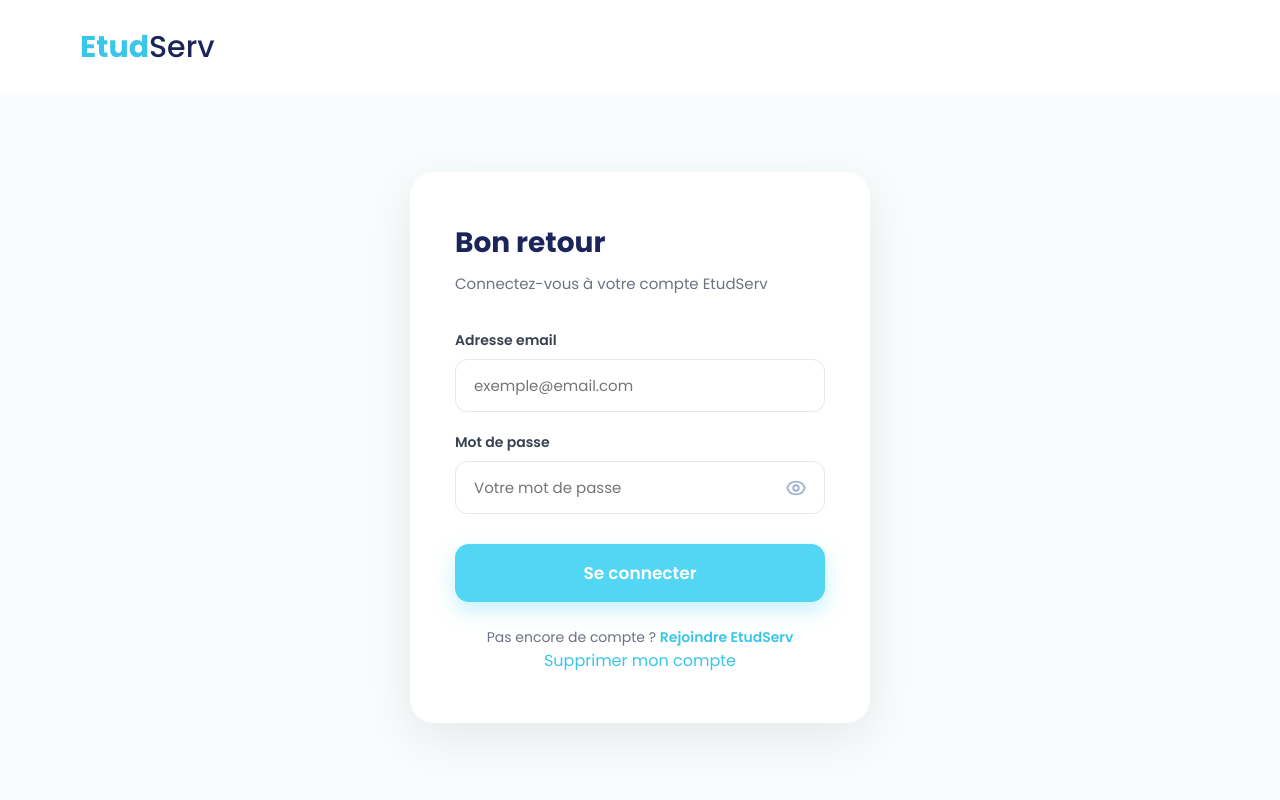
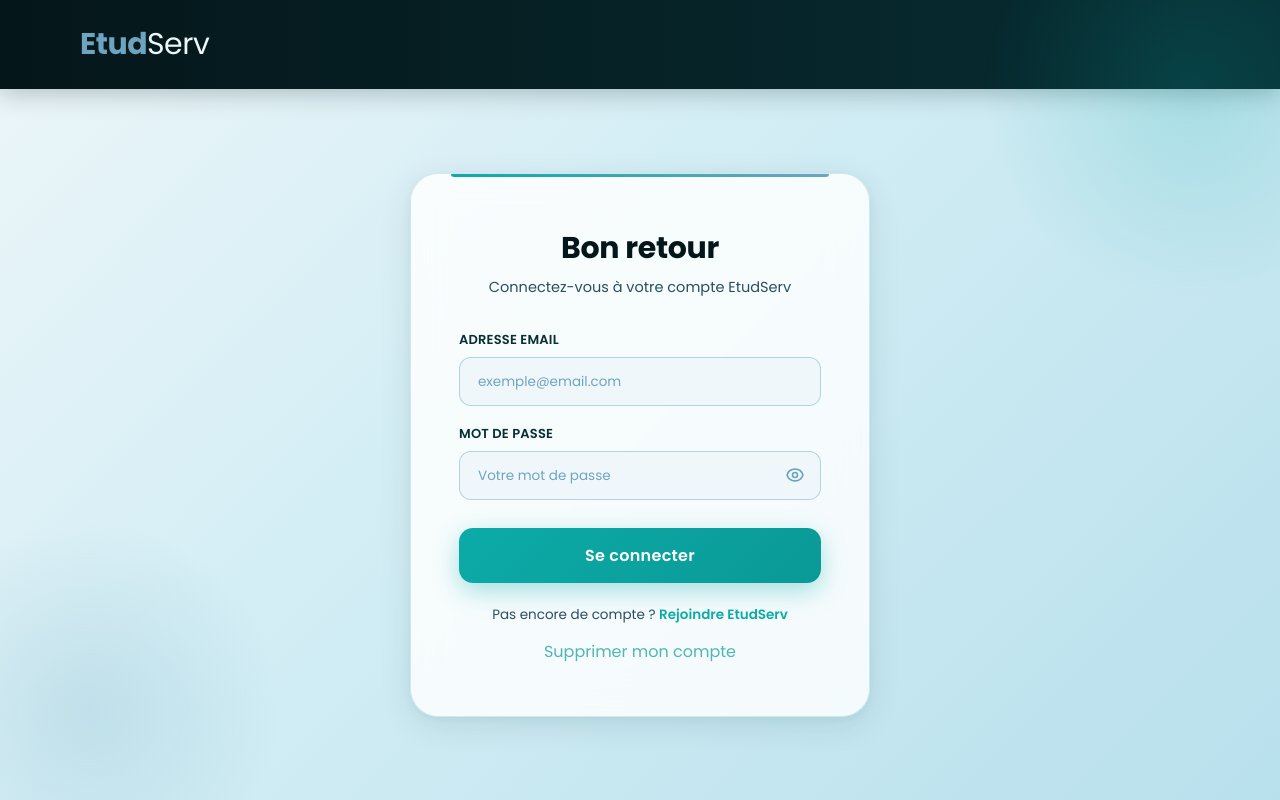
Before and after one commit to MedAbdellahi887/projet-INSAT, a Laravel app: page /login in a window 1280 px wide. Run offline with Laravel 12, Linux system fonts and the light colour scheme.

Commit message:
Update login.blade.php

```diff
--- a/resources/views/auth/login.blade.php
+++ b/resources/views/auth/login.blade.php
@@ -1,5 +1,3 @@
-{{-- resources/views/auth/login.blade.php --}}
-
 <!DOCTYPE html>
 <html lang="fr">
 
@@ -7,15 +5,14 @@
     <meta charset="utf-8">
     <title>EtudServ – Connexion</title>
     <style>
-        /* ================= GOOGLE FONT ================= */
         @import url('https://fonts.googleapis.com/css2?family=Poppins:wght@300;400;500;600;700;800&display=swap');
 
         * { margin: 0; padding: 0; box-sizing: border-box; }
 
         body {
             font-family: 'Poppins', sans-serif;
-            background: #F8FCFD;
-            color: #1B2559;
+            background: linear-gradient(135deg, #EDF6F9 0%, #d4eef5 40%, #b8e0ec 100%);
+            color: #05161A;
             min-height: 100vh;
             display: flex;
             flex-direction: column;
@@ -27,72 +24,131 @@
             display: flex;
             justify-content: space-between;
             align-items: center;
-            padding: 25px 80px;
-            background: white;
+            padding: 22px 80px;
+            background: linear-gradient(90deg, #05161A 0%, #072E33 100%);
+            box-shadow: 0 4px 24px rgba(5,22,26,0.25);
         }
 
-        .logo { font-size: 30px; font-weight: 700; }
-        .logo-blue  { color: #39C6E9; }
-        .logo-dark  { color: #1B2559; font-weight: 500; }
+        .logo { font-size: 30px; font-weight: 700; letter-spacing: -0.5px;}
+        .logo-blue { color: #6DA5C0; }
+        .logo-dark { color: #EDF6F9; font-weight: 400; }
+        .logo a{text-decoration: none;}
 
-        /* ================= LOGIN WRAPPER ================= */
+        /* ================= WRAPPER ================= */
         .login-wrapper {
             flex: 1;
             display: flex;
             justify-content: center;
             align-items: center;
             padding: 60px 20px;
+            position: relative;
         }
 
+        .login-wrapper::before {
+            content: '';
+            position: fixed;
+            top: -120px;
+            right: -120px;
+            width: 420px;
+            height: 420px;
+            background: radial-gradient(circle, rgba(12,171,168,0.18) 0%, transparent 70%);
+            border-radius: 50%;
+            pointer-events: none;
+        }
+
+        .login-wrapper::after {
+            content: '';
+            position: fixed;
+            bottom: -100px;
+            left: -100px;
+            width: 380px;
+            height: 380px;
+            background: radial-gradient(circle, rgba(109,165,192,0.20) 0%, transparent 70%);
+            border-radius: 50%;
+            pointer-events: none;
+        }
+
+        /* ================= CARD ================= */
         .login-box {
-            background: white;
-            border-radius: 24px;
-            padding: 50px 45px;
+            background: rgba(255, 255, 255, 0.82);
+            backdrop-filter: blur(18px);
+            -webkit-backdrop-filter: blur(18px);
+            border: 1.5px solid rgba(109,165,192,0.25);
+            border-radius: 28px;
+            padding: 52px 48px;
             width: 100%;
             max-width: 460px;
-            box-shadow: 0 15px 50px rgba(0, 0, 0, 0.08);
+            box-shadow:
+                0 8px 32px rgba(7,46,51,0.10),
+                0 2px 8px rgba(12,171,168,0.08);
+            position: relative;
+            z-index: 1;
+        }
+
+        /* Accent teal en haut de la card */
+        .login-box::before {
+            content: '';
+            position: absolute;
+            top: 0; left: 40px; right: 40px;
+            height: 3px;
+            background: linear-gradient(90deg, #0CABA8, #6DA5C0);
+            border-radius: 0 0 4px 4px;
         }
 
         .login-box h2 {
-            font-size: 28px;
+            font-size: 30px;
             font-weight: 700;
-            margin-bottom: 8px;
-            color: #1B2559;
+            margin-bottom: 6px;
+            color: #05161A;
+            letter-spacing: -0.3px;
+            text-align: center;
         }
 
         .login-box p.subtitle {
-            font-size: 15px;
-            color: #6B7280;
-            margin-bottom: 35px;
+            font-size: 14.5px;
+            color: #294D61;
+            margin-bottom: 32px;
+            font-weight: 400;
+            text-align: center;
         }
 
         /* ================= FORM ================= */
         .form-group {
-            margin-bottom: 20px;
+            margin-bottom: 18px;
         }
 
         .form-group label {
             display: block;
-            font-size: 14px;
+            font-size: 13px;
             font-weight: 600;
-            color: #374151;
-            margin-bottom: 8px;
+            color: #072E33;
+            margin-bottom: 7px;
+            letter-spacing: 0.2px;
+            text-transform: uppercase;
         }
 
         .form-group input {
             width: 100%;
-            padding: 14px 18px;
-            border: 1.5px solid #E5E7EB;
+            padding: 13px 18px;
+            border: 1.5px solid rgba(109,165,192,0.45);
             border-radius: 12px;
-            font-size: 15px;
+            font-size: 14.5px;
             font-family: 'Poppins', sans-serif;
-            color: #1B2559;
+            color: #05161A;
             outline: none;
-            transition: border-color 0.3s;
+            transition: border-color 0.25s, box-shadow 0.25s, background 0.25s;
+            background: rgba(237,246,249,0.70);
         }
 
         .form-group input:focus {
-            border-color: #52D6F4;
+            border-color: #0CABA8;
+            background: #ffffff;
+            box-shadow: 0 0 0 3px rgba(12,171,168,0.12);
+        }
+
+        .form-group input::placeholder {
+            color: #6DA5C0;
+            font-size: 13.5px;
         }
 
         /* ================= PASSWORD TOGGLE ================= */
@@ -107,7 +163,7 @@
 
         .toggle-password {
             position: absolute;
-            right: 18px;
+            right: 16px;
             top: 50%;
             transform: translateY(-50%);
             background: none;
@@ -115,78 +171,126 @@
             display: flex;
             align-items: center;
             justify-content: center;
-            color: #A3AED0;
+            color: #6DA5C0;
             cursor: pointer;
             padding: 0;
             transition: color 0.2s;
         }
 
-        .toggle-password:hover { color: #39C6E9; }
-
-        .toggle-password svg { width: 22px; height: 22px; }
-
+        .toggle-password:hover { color: #0CABA8; }
+        .toggle-password svg { width: 20px; height: 20px; }
         .toggle-password .eye-off { display: none; }
 
         /* ================= ERREURS ================= */
         .form-group .error-msg {
             color: #EF4444;
-            font-size: 13px;
-            margin-top: 6px;
+            font-size: 12px;
+            margin-top: 5px;
+            display: block;
         }
 
         .alert-success {
-            background: #ECFDF5;
+            background: linear-gradient(135deg, #ECFDF5, #d1fae5);
             color: #065F46;
             border: 1px solid #A7F3D0;
             padding: 12px 16px;
-            border-radius: 10px;
-            font-size: 14px;
+            border-radius: 12px;
+            font-size: 13.5px;
             margin-bottom: 20px;
         }
 
         /* ================= BUTTON ================= */
         .btn-login {
             width: 100%;
-            padding: 16px;
-            background: #52D6F4;
+            padding: 15px;
+            background: linear-gradient(135deg, #0CABA8 0%, #0A9996 100%);
             border: none;
             border-radius: 14px;
-            color: white;
-            font-size: 17px;
+            color: #ffffff;
+            font-size: 16px;
             font-weight: 600;
             font-family: 'Poppins', sans-serif;
             cursor: pointer;
-            transition: 0.3s;
-            box-shadow: 0 8px 20px rgba(82, 214, 244, 0.35);
+            transition: all 0.3s ease;
+            box-shadow: 0 8px 24px rgba(12,171,168,0.35);
             margin-top: 10px;
+            letter-spacing: 0.3px;
         }
 
 .btn-login:hover {
-            background: #35C4E6;
-            transform: translateY(-2px);
+    background: linear-gradient(135deg, #0A9996 0%, #072E33 100%);
+    box-shadow: 0 12px 28px rgba(12,171,168,0.40);
+
+    /* On applique l'animation avec une durée (ex: 0.6s) */
+    animation: traceingite 0.6s ease-in-out forwards;
 }
 
-        /* ================= LINK ================= */
+/* Définition de l'animation "traceingite" (Effet d'impulsion et de balayage lumineux) */
+@keyframes traceingite {
+    0% {
+        transform: scale(1);
+        filter: brightness(1);
+    }
+    50% {
+        transform: scale(1.03);
+        /* Crée un éclat lumineux temporaire au milieu de l'action */
+        filter: brightness(1.25);
+        box-shadow: 0 14px 32px rgba(12,171,168,0.60);
+    }
+    100% {
+        transform: scale(1.02);
+        filter: brightness(1.1);
+    }
+}
+
+
+        .btn-login:active { transform: translateY(0); }
+
+        /* ================= FOOTER ================= */
         .login-footer {
             text-align: center;
-            margin-top: 25px;
-            font-size: 14px;
-            color: #6B7280;
+            margin-top: 22px;
+            font-size: 13.5px;
+            color: #294D61;
         }
 
         .login-footer a {
-            color: #39C6E9;
+            color: #0CABA8;
             font-weight: 600;
             text-decoration: none;
+            transition: color 0.2s;
         }
 
-        .login-footer a:hover { text-decoration: underline; }
-        .div1{
+        .login-footer a:hover {
+            color: #072E33;
+            text-decoration: underline;
+        }
+
+        /* ================= SUPPRIMER COMPTE ================= */
+        .delete-section {
             text-align: center;
+            margin-top: 14px;
         }
-        .div1:hover {
-            text-decoration:underline #35C4E6;
-            transform:scale(1.2);
+
+        .delete-section a {
+            font-size: 17,5px;
+            font-weight: 400;
+            color:#0A9996;
+            text-decoration: none;
+            opacity: 0.7;
+            transition: opacity 0.2s, color 0.2s;
+        }
+
+        .delete-section a:hover {
+            color:#072E33;
+            opacity: 1;
+            text-decoration: underline;
+        }
+
+        /* ================= RESPONSIVE ================= */
+        @media (max-width: 600px) {
+            .navbar { padding: 18px 24px; }
+            .login-box { padding: 38px 24px; }
         }
     </style>
 </head>
@@ -196,7 +300,7 @@
     {{-- ================= NAVBAR ================= --}}
     <header class="navbar">
         <div class="logo">
-            <span class="logo-blue">Etud</span><span class="logo-dark">Serv</span>
+            <a href="{{ route('home') }} "><span class="logo-blue">Etud</span><span class="logo-dark">Serv</span></a>
         </div>
     </header>
 
@@ -207,7 +311,6 @@
             <h2>Bon retour </h2>
             <p class="subtitle">Connectez-vous à votre compte EtudServ</p>
 
-            {{-- Message de succès (ex: après déconnexion) --}}
             @if (session('success'))
                 <div class="alert-success">{{ session('success') }}</div>
             @endif
@@ -267,40 +370,33 @@
                 Pas encore de compte ?
                 <a href="{{ route('register') }}">Rejoindre EtudServ</a>
             </div>
-            <div class="div1">
-                <a href="#"
-                    style="text-decoration: none; font-weight: 400;color:#39C6E9;"
-                    onclick="event.preventDefault(); confimerSuppression();">
+
+            <div class="delete-section">
+                <a href="#" onclick="event.preventDefault(); confimerSuppression();">
                     Supprimer mon compte
                 </a>
-
                 <form id="delete-user-form" action="{{ route('users.delete') }}" method="POST" style="display: none;">
                     @csrf
                     @method('DELETE')
                     <input type="hidden" name="email" id="delete-email-input">
                 </form>
+            </div>
 
         </div>
     </div>
+
+    {{-- ================= JAVASCRIPT ================= --}}
     <script>
-
         function confimerSuppression() {
-    // 1. On récupère ce que l'utilisateur a écrit dans le champ email de connexion
             var emailSaisi = document.getElementById('email').value;
 
-    // 2. Sécurité : Si le champ est vide, on l'avertit
             if (!emailSaisi) {
                 alert("Veuillez d'abord saisir votre adresse email dans le champ de connexion pour pouvoir supprimer votre compte.");
                 return;
             }
 
-    // 3. Demande de confirmation
             if (confirm("Êtes-vous absolument sûr de vouloir supprimer le compte lié à l'adresse " + emailSaisi + " ? Cette action est irréversible.")) {
-
-        // 4. On injecte l'email dans le formulaire caché avant de l'envoyer
                 document.getElementById('delete-email-input').value = emailSaisi;
-
-        // 5. On valide le formulaire
                 document.getElementById('delete-user-form').submit();
             }
         }
@@ -324,5 +420,6 @@ document.querySelectorAll('.toggle-password').forEach(button => {
             });
         });
     </script>
+
 </body>
 </html>
```
Lines whose indentation alone changed are shown as unchanged.
